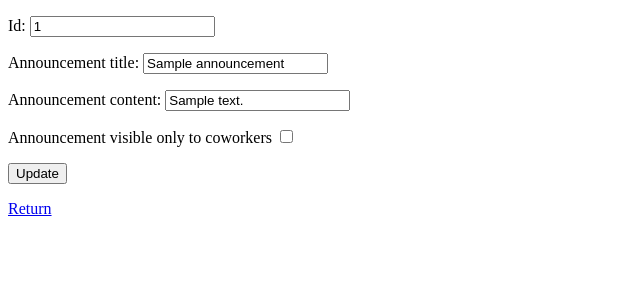
After one commit to kcc112/BibliotekaIO, a Flask app: page /announcement_board/worker/edit_announcement/1 in a window 1280 px wide. The commit adds this page. Shown: the top 300 px of the page, without its empty margins (0-640 px from the left). Run offline with Flask 2, Linux system fonts and the light colour scheme; tables that the repository leaves empty hold one stand-in row (values such as "Sample post"); some libraries are stand-ins or nearby versions.

Commit message:
[Add] edit/delete announcment. DB is not working. (still)

```diff
--- a/app/example_app/__init__.py
+++ b/app/example_app/__init__.py
@@ -2,4 +2,4 @@ from flask import Blueprint
 
 example_app = Blueprint('example_app', __name__)
 
-from . import views, errors
+from . import views, errors, announcement_board
--- /dev/null
+++ b/app/example_app/announcement_board.py
@@ -0,0 +1,84 @@
+from flask import render_template, session, redirect, url_for, current_app, request
+from .. import db
+from ..models import User
+from ..models import Announcement
+from . import example_app
+from .forms import NameForm
+from datetime import date
+
+@example_app.route('/announcement_board')
+def home():
+    return render_template("announcement_board/readerOrWorker.html")
+
+@example_app.route('/announcement_board/reader')
+def reader():
+    return render_template("announcement_board/reader.html")
+
+@example_app.route('/announcement_board/worker')
+def worker():
+    return render_template("announcement_board/worker.html")
+
+
+@example_app.route('/announcement_board/worker/add_announcement', methods=['GET', 'POST'])
+def add_announcement():
+    if request.method == 'POST':
+        announcement = Announcement(id=request.form['id'], title=request.form['title'], description=request.form['description'],
+                                    date=date.today(),readerVisibility='readerVisibility' in request.form)
+        db.session.add(announcement)
+        db.session.commit()
+        return redirect(url_for('worker'))
+    return render_template('announcement_board/add_announcement.html',)
+
+@example_app.route('/announcement_board/worker/get_announcements')
+def get_announcements():
+    return render_template('announcement_board/get_announcements.html',
+                           announcements=Announcement.query.order_by(Announcement.id.desc()).all()
+                           )
+
+@example_app.route('/announcement_board/worker/get_all_announcements')
+def get_all_announcements():
+    return render_template('announcement_board/get_all_announcements.html',
+                           announcements=Announcement.query.order_by(Announcement.id.desc()).all()
+                           )
+
+@example_app.route('/announcement_board/worker/get_announcement/<id>')
+def get_announcement(id):
+    return render_template('announcement_board/announcement.html',
+                           announcement=Announcement.query.get_or_404(id)
+                           )
+
+@example_app.route('/announcement_board/worker/edit_announcement/<id>',  methods=['GET', 'POST'])
+def edit_announcement(id):
+    if request.method == 'POST':
+        announcement = Announcement.query.get_or_404(id)
+        announcement.id = request.form['id']
+        announcement.title = request.form['title']
+        announcement.description = request.form['description']
+        announcement.date = date.today()
+        announcement.readerVisibility = 'readerVisibility' in request.form
+        db.session.commit()
+        return redirect(url_for('worker'))
+    return render_template('announcement_board/edit_announcement.html',
+                           announcement=Announcement.query.get_or_404(id)
+                           )
+
+@example_app.route('/announcement_board/reader/get_all_reader_announcements')
+def get_all_reader_announcements():
+    return render_template('announcement_board/get_all_reader_announcements.html',
+                           announcements=Announcement.query.order_by(Announcement.id.desc()).all()
+                           )
+
+@example_app.route('/announcement_board/worker/delete-announcement/<id>')
+def delete_announcement(id):
+    db.session.delete(Announcement.query.get_or_404(id))
+    db.session.commit()
+    return redirect(url_for('announcement_board/get_all_announcements'))
+
+@example_app.route('/announcement_board/worker/update-announcement/<id>')
+def update_announcement(id,Data):
+    announcemt = Announcement.query.get_or_404(id)
+    print(announcemt.data)
+    print(Data)
+
+    db.session.commit()
+    return redirect(url_for('announcement_board/get_announcement/<id>'))
--- /dev/null
+++ b/app/templates/announcement_board/edit_announcement.html
@@ -0,0 +1,27 @@
+{% extends "layout.html" %}
+{% block title %}{{ announcement.id }}{% endblock %}
+{% block head %}
+    {{ super() }}
+    <style>
+    </style>
+{% endblock %}
+{% block body %}
+     <form action="" method=post>
+        <p>
+            Id:
+            <input type=number name=id value="{{ announcement.id }}">
+        <p>
+            Announcement title:
+            <input type=text name=title value="{{ announcement.title }}">
+        <p>
+            Announcement content:
+            <input type=text name=description value="{{announcement.description }}">
+        <p>
+            Announcement visible only to coworkers
+            <input type=checkbox name=readerVisibility value="{{ announcement.readerVisibility }}">
+        <p>
+            <input type=submit value="Update">
+        <p>
+            <a href="{{ url_for('example_app.worker') }}">Return</a>
+  </form>
+{% endblock %}
--- a/app/templates/announcement_board/get_all_announcements.html
+++ b/app/templates/announcement_board/get_all_announcements.html
@@ -1,4 +1,4 @@
-{% extends "announcement_board/layout.html" %}
+{% extends "layout.html" %}
 {% block title %}All anouncements{% endblock %}
 {% block head %}
     {{ super() }}
@@ -19,6 +19,7 @@
                 <td>{{ announcement.title }}
                 <td>{{ announcement.description }}
                 <td>{{ announcement.date.strftime('%Y-%m-%d') }}
+                <td><a href={{ url_for('example_app.get_announcement', id=announcement.id) }}>Szczegóły ogłoszenia {{ announcement.id }}</a>
       {%- endfor %}
     </table>
 {% endblock %}
--- a/manage.py
+++ b/manage.py
@@ -1,6 +1,6 @@
 import os
 from app import create_app, db
-from app.models import User, Role
+from app.models import User, Role, Announcement
 from flask_script import Manager, Shell
 from flask_migrate import Migrate, MigrateCommand
 
@@ -9,7 +9,7 @@ manager = Manager(app)
 migrate = Migrate(app, db)
 
 def make_shell_context():
-    return dict(app=app, db=db, User=User, Role=Role)
+    return dict(app=app, db=db, User=User, Role=Role, Announcement=Announcement)
 
 
 manager.add_command('shell', Shell(make_context=make_shell_context))
```
Also changed, not shown: app/example_app/views.py (+0 -38 lines), app/templates/announcement_board/announcement.html (added, +12 -0 lines), migrations/versions/59f895e7be14_.py (added, +33 -0 lines).
